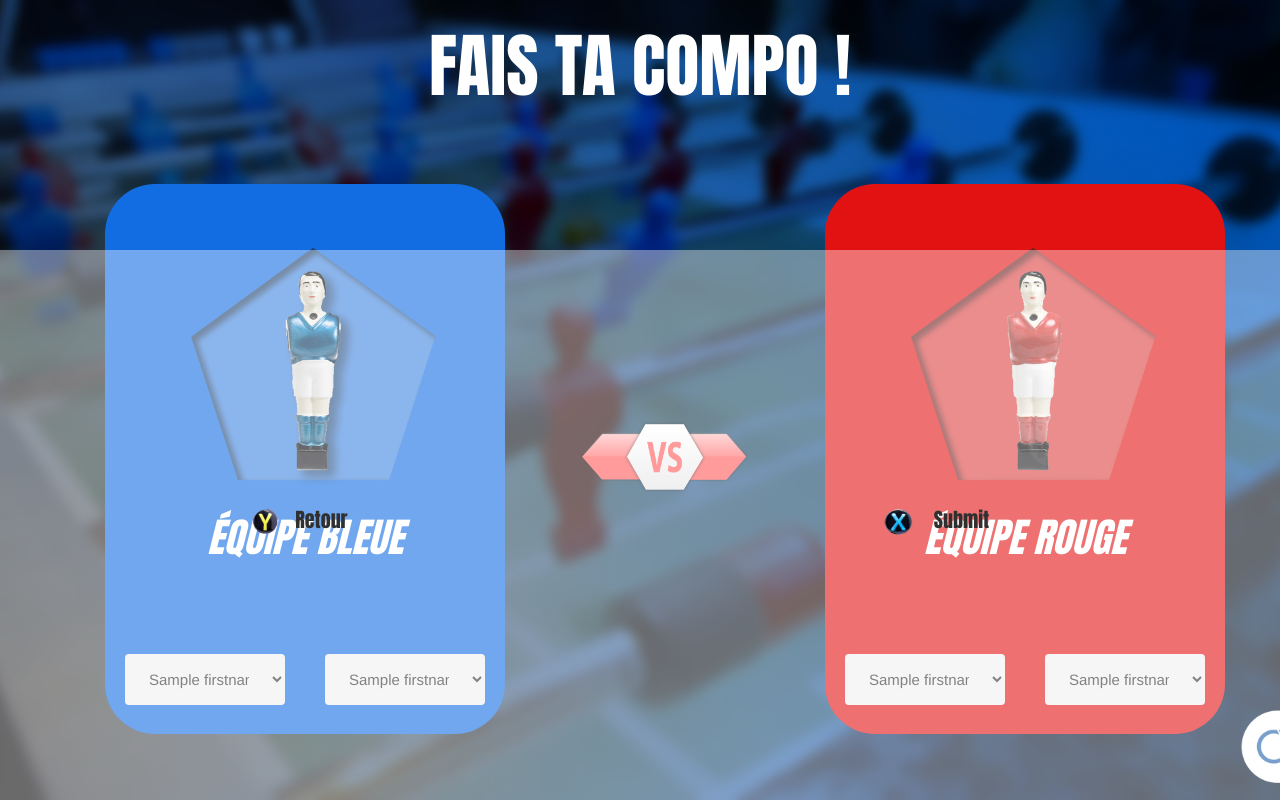
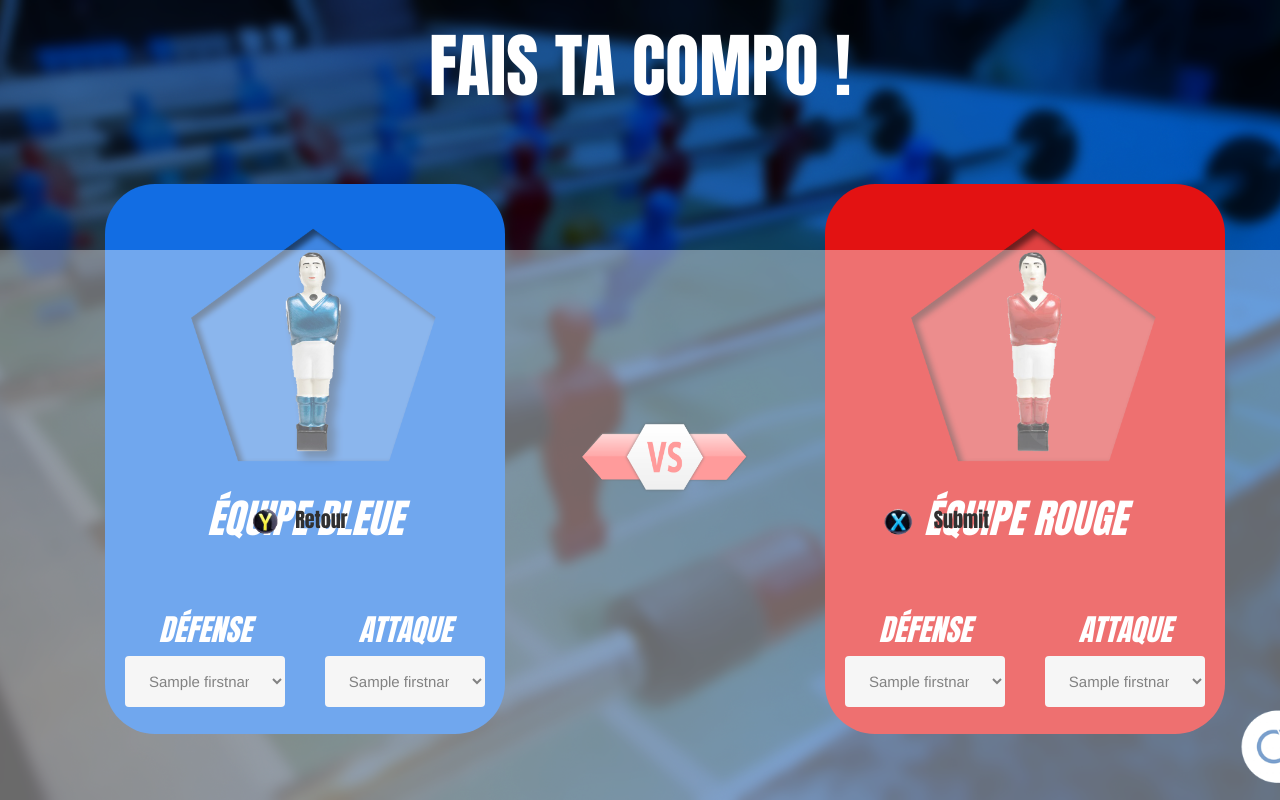
Before and after one commit to atournillon/BabyFootConnecte, a Flask app: template app/templates/match_team.html in a window 1280 px wide. Run offline with Flask 2, Linux system fonts and the light colour scheme; the template is opened without the code that fills it: most values are stand-ins (such as "Sample title", 1, 10 or a date in 2020); parts of the project's set-up code (start-up, migrations or seed data) failed here and were passed over; some libraries are stand-ins or nearby versions.

Commit message:
Modification mineures

```diff
--- a/app/templates/match_team.html
+++ b/app/templates/match_team.html
@@ -15,6 +15,7 @@
 			<tr id="tr_name">
 
 				<td>
+					<h2 style="font-size:30px;">Défense</h2>
 					<SELECT name="nom1" size="1">
         			{% for id_player in players_table.index %}
 					<OPTION VALUE="{{id_player}}"> {{players_table.loc[id_player].firstname+" "+players_table.loc[id_player].lastname }}</OPTION>
@@ -22,6 +23,7 @@
 					</SELECT>
 				</td>
 				<td>
+					<h2 style="font-size:30px;">Attaque</h2>
 					<SELECT name="nom2" size="1">
         			{% for id_player in players_table.index %}
 					<OPTION VALUE="{{id_player}}"> {{players_table.loc[id_player].firstname+" "+players_table.loc[id_player].lastname }}</OPTION>
@@ -44,6 +46,7 @@
  					<td colspan="2"><img src="static/img/rouges_fond.png" style="width:auto;height:250px; margin: 0 15px 0 30px;"></br></br><h2>équipe Rouge</h2></td>
 				</tr>
 				<td>
+					<h2 style="font-size:30px;">Défense</h2>
 					<SELECT name="nom3" size="1">
         			{% for id_player in players_table.index %}
 					<OPTION VALUE="{{id_player}}"> {{players_table.loc[id_player].firstname+" "+players_table.loc[id_player].lastname }}</OPTION>
@@ -51,6 +54,7 @@
 					</SELECT>
 				</td>
 				<td>
+					<h2 style="font-size:30px;">Attaque</h2>
 					<SELECT name="nom4" size="1">
         			{% for id_player in players_table.index %}
 					<OPTION VALUE="{{id_player}}"> {{players_table.loc[id_player].firstname+" "+players_table.loc[id_player].lastname }}</OPTION>
--- a/app/templates/player.html
+++ b/app/templates/player.html
@@ -11,7 +11,7 @@
  	<tr id="tr_vide">
   		<td><h2>Classement</h2><div id="classement_container"><div id="classement"># {{ players_table.loc[id_player].ranking }}</div></div></td>
   		<td><h2># Matchs</h2><div id="classement_container"><div id="classement">{{ players_table.loc[id_player].match_count }}</div></div></td>
- 		<td><h2># Victoires</h2><div id="classement_container"><div id="classement">{{ players_table.loc[id_player].match_win_count }}</div></div></td>
+ 		<td><h2># Victoires</h2><div id="classement_container"><div id="classement">{{ players_table.loc[id_player].match_win_percent }} %</div></div></td>
  		</tr>
  </table>
 
--- a/app/templates/players.html
+++ b/app/templates/players.html
@@ -7,6 +7,7 @@
   <div id="table_container_player">
     <div class="container">
       <input class="form-control" id="myInput" type="text" placeholder="Search..">
+
       <br>
       <table id="customers">
         <thead>
@@ -17,6 +18,7 @@
             <th>#Matchs</th>
             <th>#Victoires</th>
             <th>#Défaites</th>
+            <th>Temps de jeu</th>
             <th>Buts Marqués</th>
             <th>Buts Encaissés</th>
           </tr>
@@ -30,6 +32,7 @@
               <td>{{ players_table.loc[id_player].match_count }}</td>
               <td>{{ players_table.loc[id_player].match_win_count }}</td>
               <td>{{ players_table.loc[id_player].match_los_count }}</td>
+              <td>{{ players_table.loc[id_player].game_time_sec }}</td>
               <td>{{ players_table.loc[id_player].goals_scored }}</td>
               <td>{{ players_table.loc[id_player].goals_conceced }}</td>
             </tr>
```
